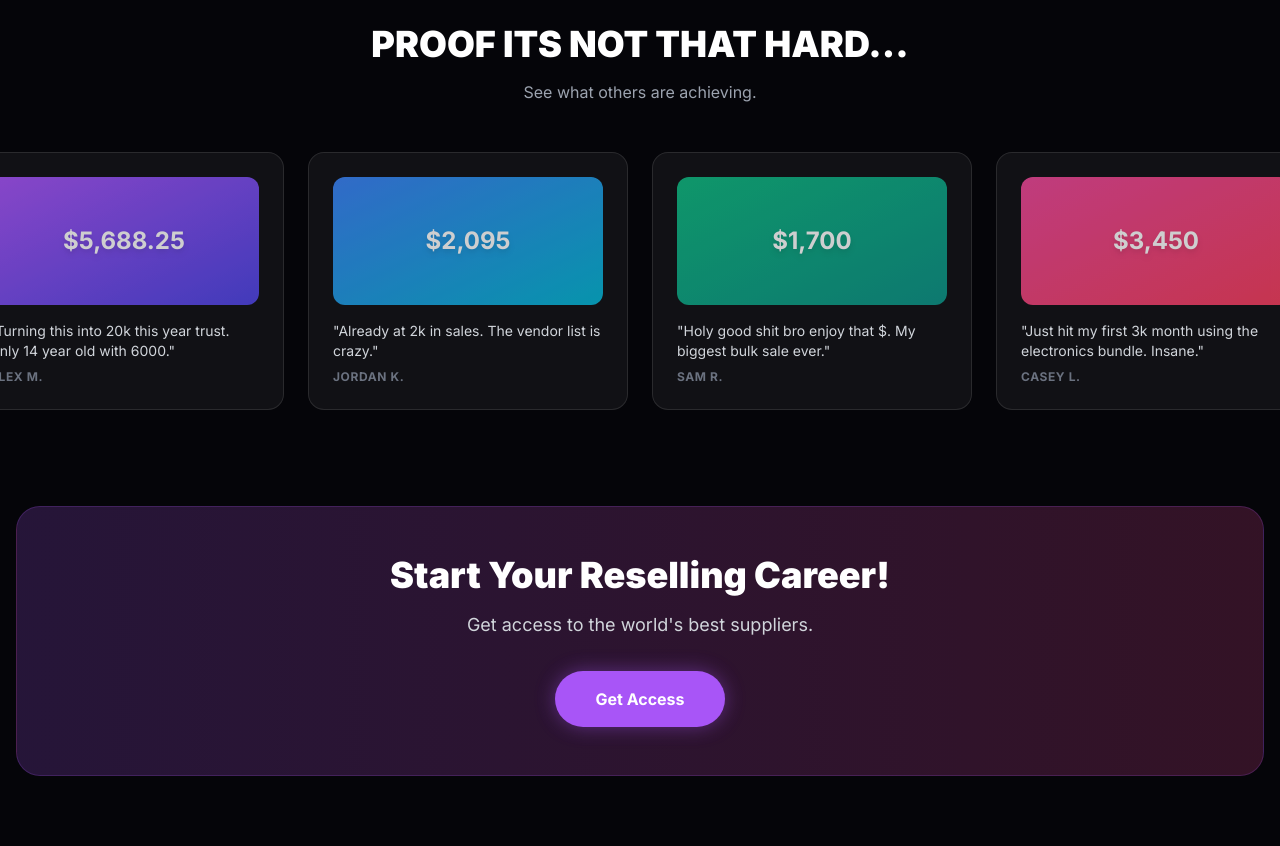
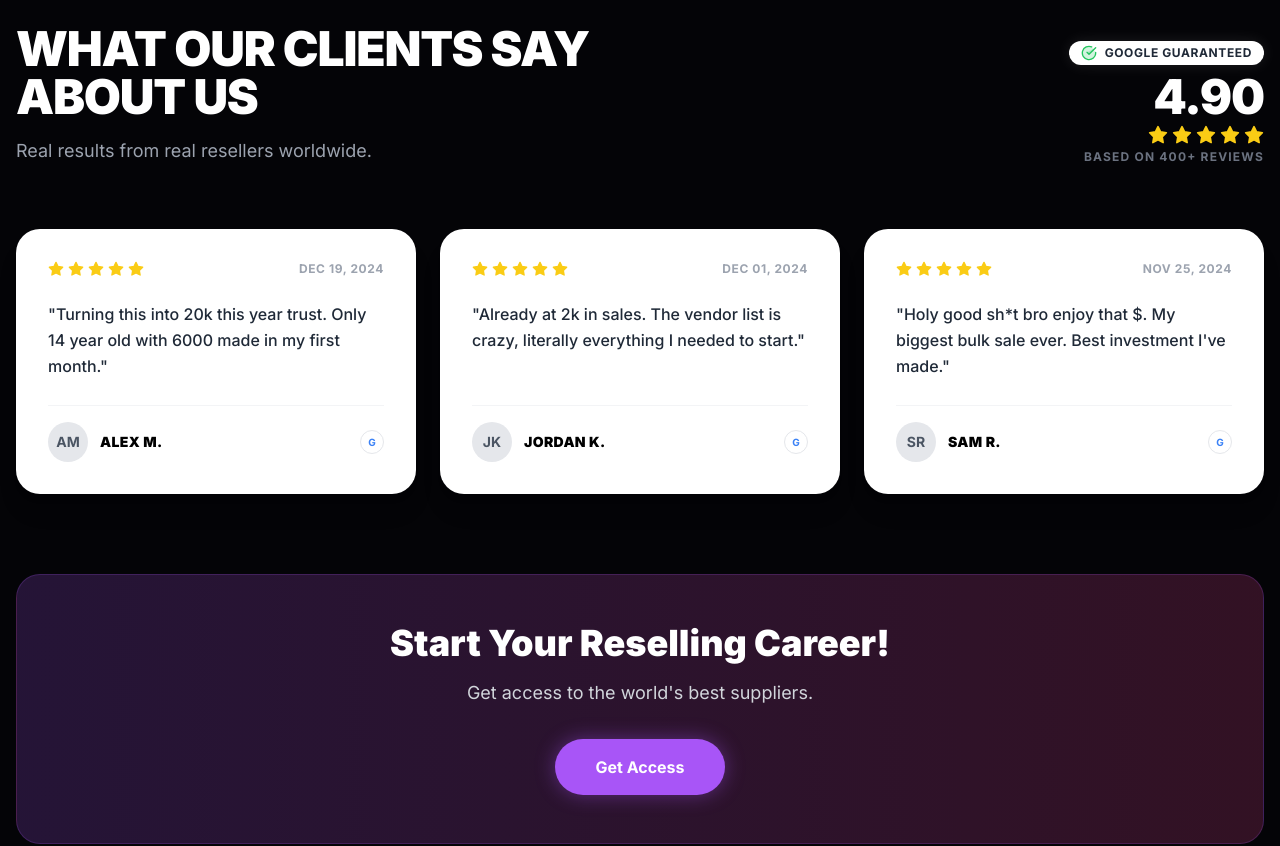
Before and after one commit to Expandingmind/Dochy, a Next.js app: page / in a window 1280 px wide. Shown: the part 5280-6126 px from the top of the page. Built offline with nearby package versions, Linux system fonts and the light colour scheme.

Commit message:
Update: Redesign Social Proof section to match new layout with header metrics and review cards

```diff
--- a/src/components/SocialProofSection.tsx
+++ b/src/components/SocialProofSection.tsx
@@ -1,62 +1,107 @@
 import Link from "next/link";
+import { Star, CheckCircle } from "lucide-react";
 
 const testimonials = [
   {
-    user: "Alex M.",
-    profit: "$5,688.25",
-    text: "Turning this into 20k this year trust. Only 14 year old with 6000.",
-    color: "from-purple-500 to-indigo-600"
+    user: "ALEX M.",
+    initials: "AM",
+    date: "DEC 19, 2024",
+    text: "Turning this into 20k this year trust. Only 14 year old with 6000 made in my first month.",
   },
   {
-    user: "Jordan K.",
-    profit: "$2,095",
-    text: "Already at 2k in sales. The vendor list is crazy.",
-    color: "from-blue-500 to-cyan-500"
+    user: "JORDAN K.",
+    initials: "JK",
+    date: "DEC 01, 2024",
+    text: "Already at 2k in sales. The vendor list is crazy, literally everything I needed to start.",
   },
   {
-    user: "Sam R.",
-    profit: "$1,700",
-    text: "Holy good shit bro enjoy that $. My biggest bulk sale ever.",
-    color: "from-emerald-500 to-teal-600"
+    user: "SAM R.",
+    initials: "SR",
+    date: "NOV 25, 2024",
+    text: "Holy good sh*t bro enjoy that $. My biggest bulk sale ever. Best investment I've made.",
   },
   {
-    user: "Casey L.",
-    profit: "$3,450",
-    text: "Just hit my first 3k month using the electronics bundle. Insane.",
-    color: "from-pink-500 to-rose-500"
+    user: "CASEY L.",
+    initials: "CL",
+    date: "NOV 15, 2024",
+    text: "Just hit my first 3k month using the electronics bundle. The suppliers are actually legit.",
   }
 ];
 
 export function SocialProofSection() {
   return (
-    <section id="results" className="py-20 overflow-hidden">
-      <div className="container mx-auto px-4 text-center mb-12">
-        <h2 className="text-3xl md:text-4xl font-black text-white mb-4 uppercase">
-          Proof Its Not That Hard...
+    <section id="results" className="py-20 overflow-hidden border-t border-white/5 bg-black/20">
+      <div className="container mx-auto px-4 mb-16">
+        <div className="flex flex-col md:flex-row justify-between items-start md:items-end gap-8">
+          {/* Left Side Header */}
+          <div className="text-left max-w-2xl">
+            <h2 className="text-3xl md:text-5xl font-black text-white mb-4 uppercase tracking-tight">
+              WHAT OUR CLIENTS SAY ABOUT US
             </h2>
-        <p className="text-gray-400">See what others are achieving.</p>
+            <p className="text-gray-400 text-lg">
+              Real results from real resellers worldwide.
+            </p>
           </div>
 
-      {/* Carousel Track - Simplified CSS scroll snap */}
-      <div className="flex gap-6 overflow-x-auto pb-8 px-4 md:justify-center snap-x">
-        {testimonials.map((t, i) => (
+          {/* Right Side Rating */}
+          <div className="flex flex-col items-start md:items-end">
+            <div className="flex items-center gap-2 bg-white rounded-full px-3 py-1 mb-2 shadow-[0_0_15px_rgba(255,255,255,0.1)]">
+                <CheckCircle className="w-4 h-4 text-green-500 fill-green-500/20" />
+                <span className="text-xs font-bold text-gray-800 uppercase tracking-wider">Google Guaranteed</span>
+            </div>
+            <div className="text-5xl font-black text-white mb-1 tracking-tight">4.90</div>
+            <div className="flex gap-1 mb-1">
+               {[1, 2, 3, 4, 5].map((i) => (
+                 <Star key={i} className="w-5 h-5 fill-yellow-400 text-yellow-400" />
+               ))}
+            </div>
+            <p className="text-xs font-bold text-gray-500 uppercase tracking-widest">Based on 400+ Reviews</p>
+          </div>
+        </div>
+      </div>
+
+      {/* Reviews Grid */}
+      <div className="container mx-auto px-4">
+        <div className="grid grid-cols-1 md:grid-cols-3 gap-6">
+          {testimonials.slice(0, 3).map((t, i) => (
             <div
               key={i}
-            className="flex-shrink-0 w-72 md:w-80 bg-white/5 border border-white/10 rounded-2xl p-6 snap-center flex flex-col gap-4 hover:border-primary/30 transition-colors"
+              className="bg-white text-black rounded-3xl p-8 flex flex-col gap-6 hover:scale-[1.02] transition-transform duration-300 shadow-xl"
             >
-            <div className={`w-full h-32 rounded-xl bg-gradient-to-br ${t.color} opacity-80 flex items-center justify-center`}>
-                <span className="text-2xl font-bold text-white drop-shadow-md">{t.profit}</span>
+              {/* Top: Stars and Date */}
+              <div className="flex justify-between items-center">
+                <div className="flex gap-1">
+                  {[1, 2, 3, 4, 5].map((star) => (
+                    <Star key={star} className="w-4 h-4 fill-yellow-400 text-yellow-400" />
+                  ))}
                 </div>
-            <div className="text-left">
-              <p className="text-sm text-gray-300 mb-2">&quot;{t.text}&quot;</p>
-              <p className="text-xs font-bold text-gray-500 uppercase tracking-wider">{t.user}</p>
+                <span className="text-xs font-bold text-gray-400 uppercase tracking-wider">{t.date}</span>
+              </div>
+
+              {/* Middle: Text */}
+              <p className="text-gray-800 font-medium leading-relaxed min-h-[80px]">
+                &quot;{t.text}&quot;
+              </p>
+
+              {/* Bottom: User Info */}
+              <div className="flex items-center justify-between mt-auto pt-4 border-t border-gray-100">
+                <div className="flex items-center gap-3">
+                  <div className="w-10 h-10 rounded-full bg-gray-200 flex items-center justify-center text-gray-600 font-bold text-sm">
+                    {t.initials}
+                  </div>
+                  <span className="font-black text-sm uppercase tracking-wide">{t.user}</span>
+                </div>
+                <div className="w-6 h-6 rounded-full border border-gray-200 flex items-center justify-center bg-white">
+                    <span className="font-bold text-[10px] text-blue-500">G</span>
+                </div>
               </div>
             </div>
           ))}
         </div>
+      </div>
 
       {/* CTA Banner */}
-      <div className="container mx-auto px-4 mt-16">
+      <div className="container mx-auto px-4 mt-20">
         <div className="bg-gradient-to-r from-primary/20 to-secondary/20 border border-primary/20 rounded-3xl p-8 md:p-12 text-center relative overflow-hidden">
             <div className="absolute inset-0 bg-grid-white/5 [mask-image:linear-gradient(0deg,white,rgba(255,255,255,0.6))]" />
 
```
Lines whose indentation alone changed are shown as unchanged.
